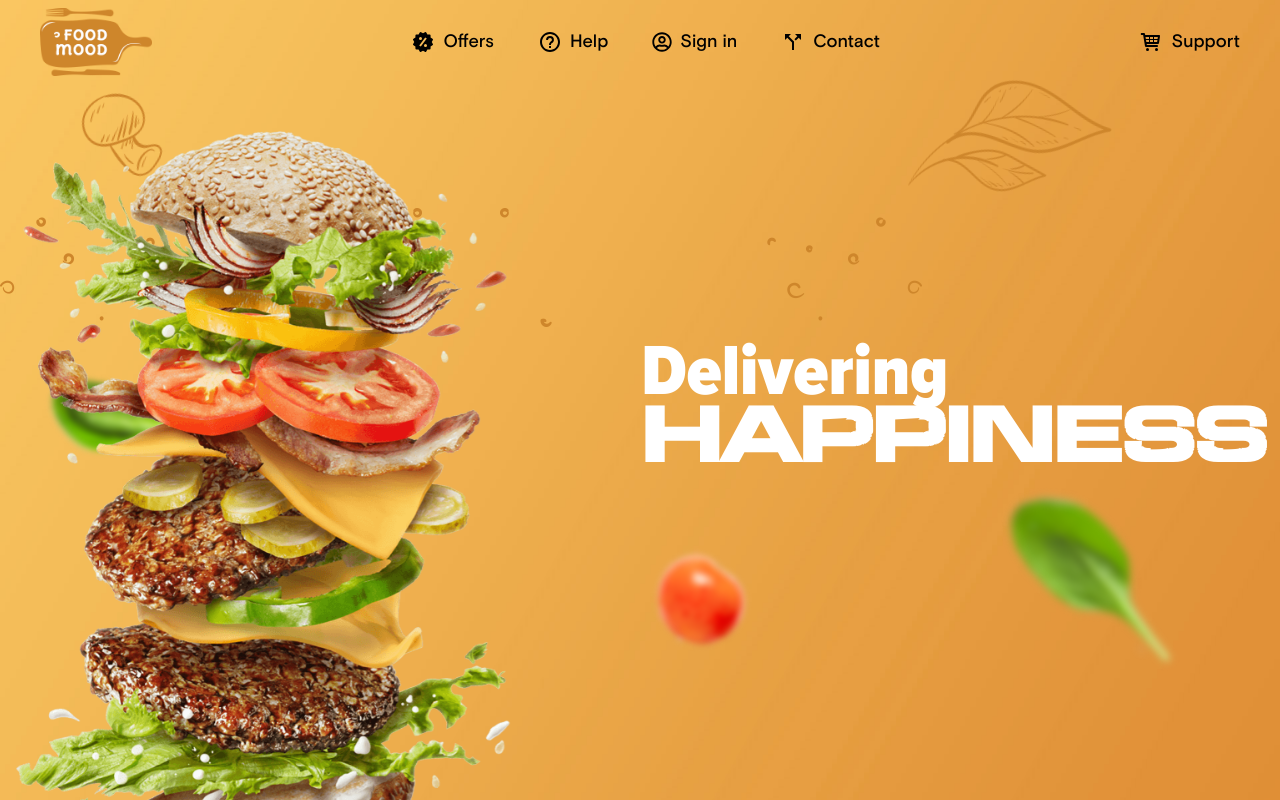
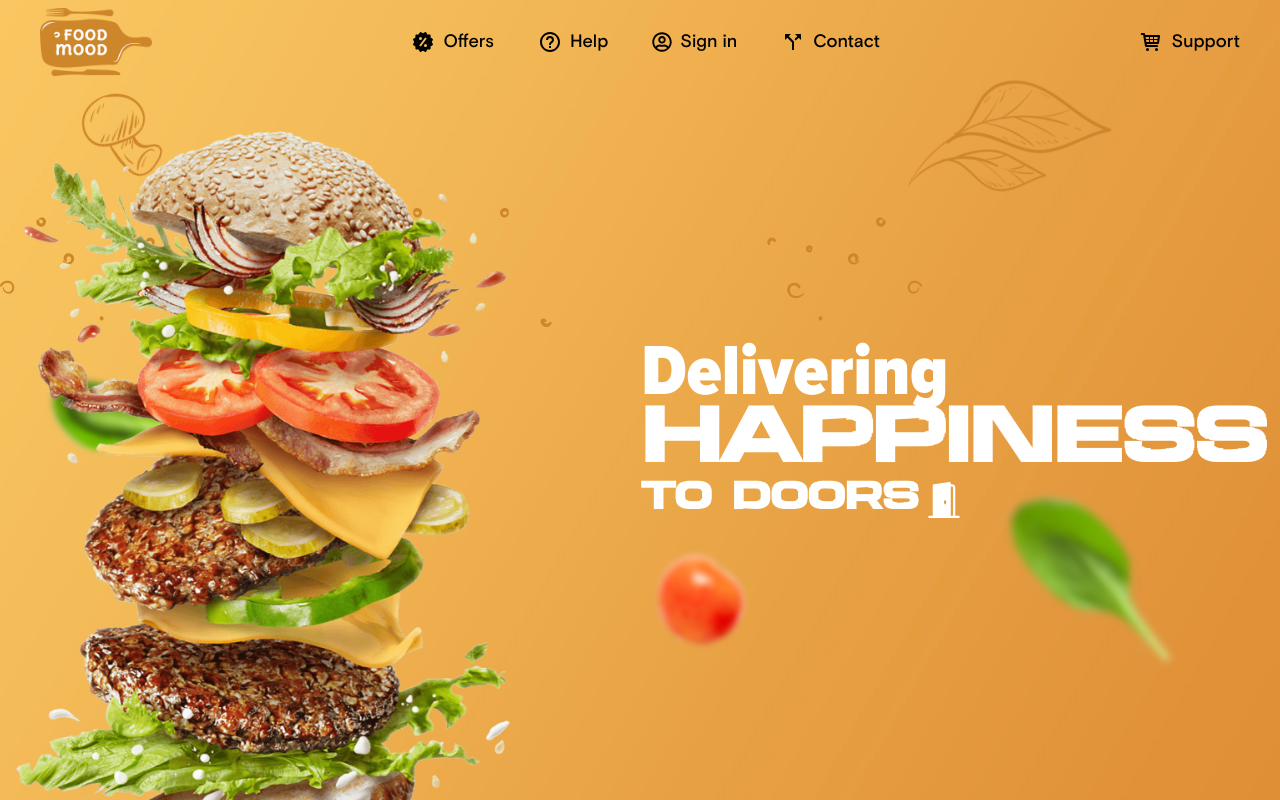
Before and after one commit to Ayu85/Food-Mood, a React (Vite) app in the folder Food-Mood/: page / in a window 1280 px wide. Shown: the top 800 px of the page. Built offline with nearby package versions, Linux system fonts and the light colour scheme.

Commit message:
door phrase added

```diff
--- a/Food-Mood/src/components/Hero.jsx
+++ b/Food-Mood/src/components/Hero.jsx
@@ -8,6 +8,8 @@ import tomato from '../assets/tomato_2.png'
 import points from '../assets/points_2.png'
 import points2 from '../assets/points.png'
 import { motion } from 'framer-motion'
+import { BsFillDoorOpenFill } from "react-icons/bs";
+
 const Hero = () => {
     return (
         <div className="h-[140vh] relative">
@@ -26,7 +28,8 @@ const Hero = () => {
                 </motion.div>
                 <div className='text-white mt-52'>
                     <motion.h1 initial={{ translateX: 800 }} animate={{ translateX: 0 }} transition={{ duration: 0.7, ease: 'easeIn', delay: 0.2 }} className='text-7xl font-[nova]  font-bold '>Delivering </motion.h1>
-                    <motion.h1 initial={{ translateX: 800 }} animate={{ translateX: 0 }} transition={{ duration: 0.7, ease: 'easeIn', delay: 0.4  }} className='text-7xl font-[boldest]  font-bold '>happiness</motion.h1>
+                    <motion.h1 initial={{ translateX: 800 }} animate={{ translateX: 0 }} transition={{ duration: 0.7, ease: 'easeIn', delay: 0.4 }} className='text-7xl font-[boldest]  font-bold '>happiness</motion.h1>
+                    <motion.h1 initial={{ translateX: 800 }} animate={{ translateX: 0 }} transition={{ duration: 0.7, ease: 'easeIn', delay: 0.4 }} className='text-4xl font-[boldest]  font-bold flex items-center gap-2'>to Doors<BsFillDoorOpenFill /> </motion.h1>
                 </div>
             </div>
 
```
